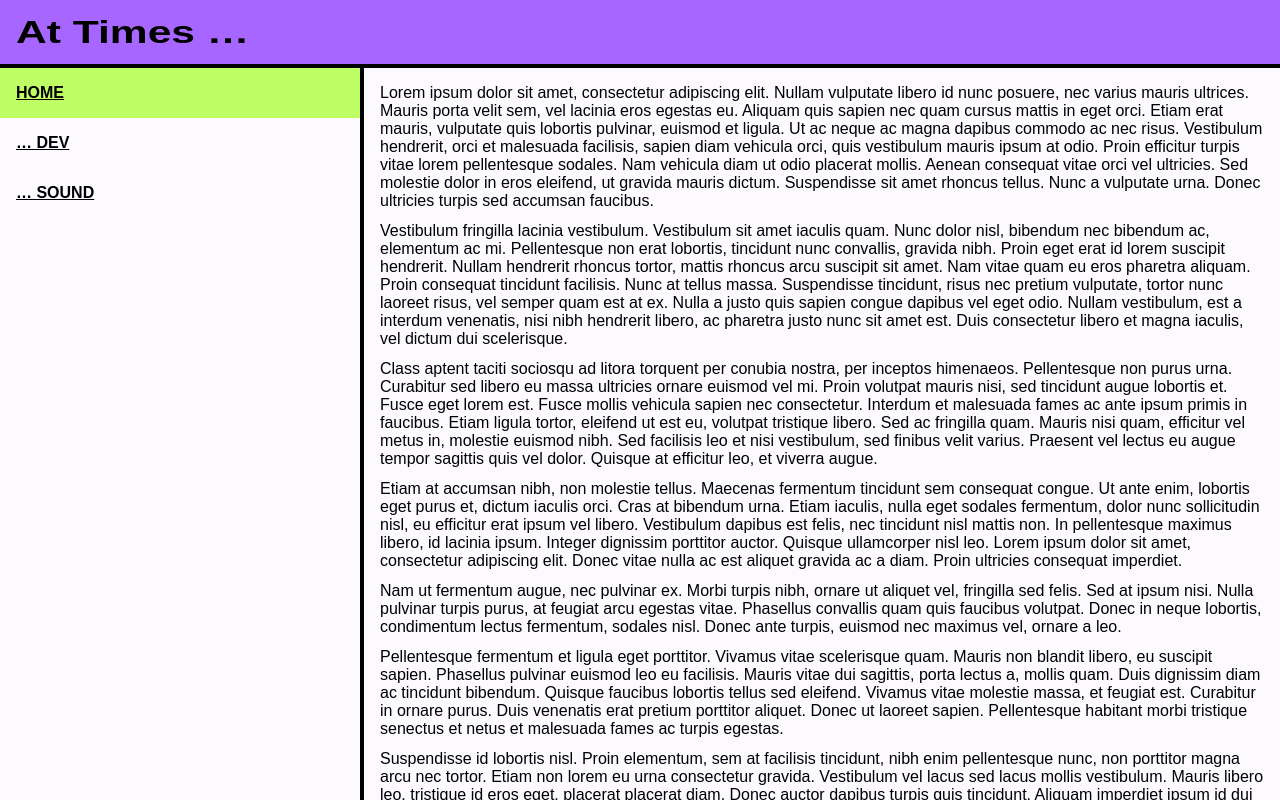
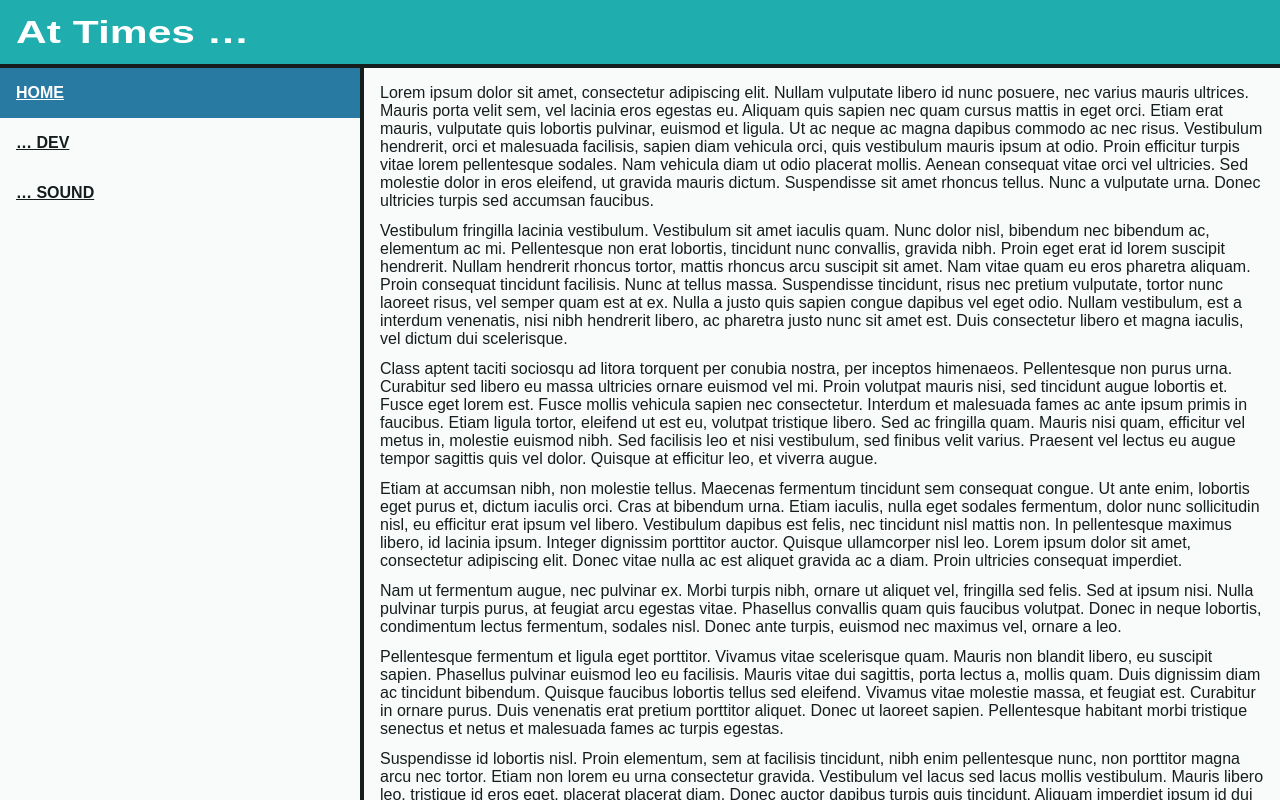
Before and after one commit to awat-langoe/at-times-stuff, an Angular app: page / in a window 1280 px wide. Built offline with nearby package versions, Linux system fonts and the light colour scheme.

Commit message:
adjust colour palette

```diff
--- a/src/styles.scss
+++ b/src/styles.scss
@@ -1,12 +1,12 @@
 html {
-  --app-color-surface: #fcfaff;
-  --app-color-on-surface: black;
-  --app-color-surface-variant: #e3e1e6;
-  --app-color-on-surface-variant: black;
-  --app-color-primary: #a666ff;
-  --app-color-on-primary: black;
-  --app-color-secondary: #bfff66;
-  --app-color-on-secondary: black;
+  --app-color-surface: #f9fbfb;
+  --app-color-on-surface: #161d1d;
+  --app-color-surface-variant: #e2e9e9;
+  --app-color-on-surface-variant: #415858;
+  --app-color-primary: #1fadad;
+  --app-color-on-primary: #ffffff;
+  --app-color-secondary: #297aa3;
+  --app-color-on-secondary: #ffffff;
 }
 
 @media (prefers-color-scheme: dark) {
@@ -15,14 +15,14 @@ html {
   }
 
   html {
-    --app-color-surface: #0d0c0d;
-    --app-color-on-surface: #fcfaff;
-    --app-color-surface-variant: #1a181a;
-    --app-color-on-surface-variant: #e3e1e6;
-    --app-color-primary: #6a00ff;
-    --app-color-on-primary: white;
-    --app-color-secondary: #95ff00;
-    --app-color-on-secondary: black;
+    --app-color-surface: #0d1212;
+    --app-color-on-surface: #e2e9e9;
+    --app-color-surface-variant: #415858;
+    --app-color-on-surface-variant: #c4d4d4;
+    --app-color-primary: #a8f0f0;
+    --app-color-on-primary: #0f5757;
+    --app-color-secondary: #add6eb;
+    --app-color-on-secondary: #143d52;
   }
 }
 
```
